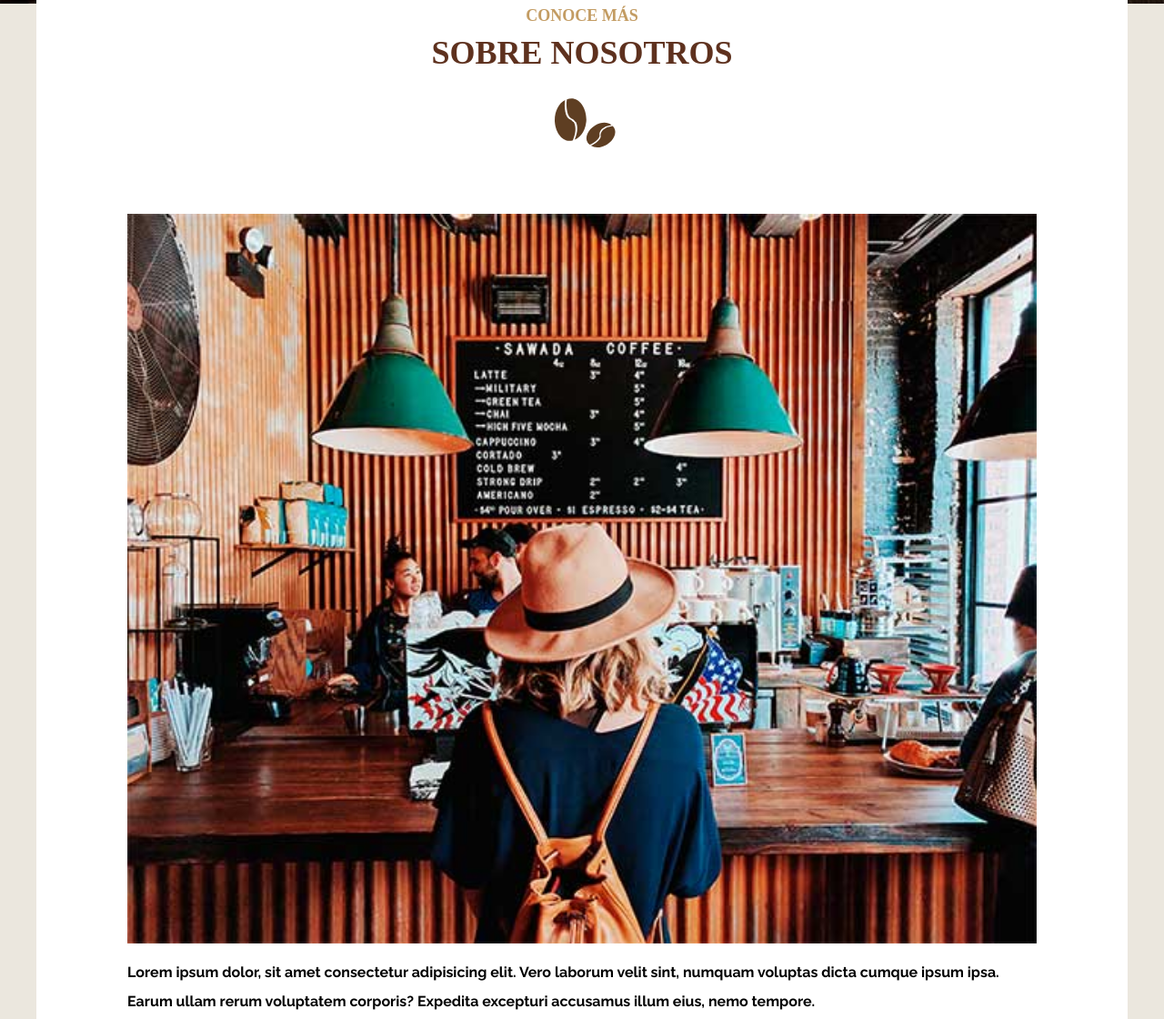
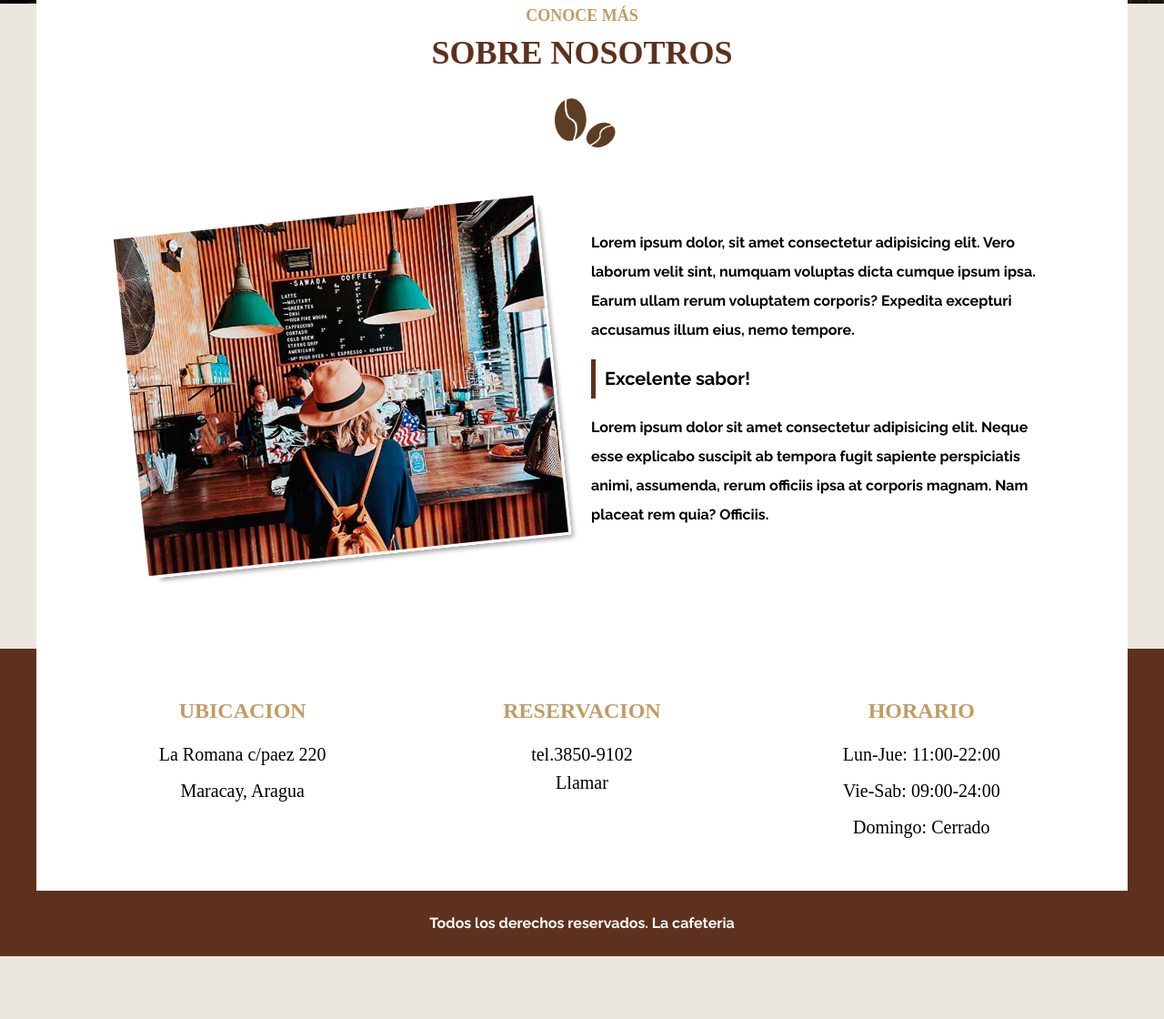
Before and after one commit to Duglianny/proyecto-cafeteria, a website: page nosotros.html in a window 1280 px wide. Shown: the part 696-1816 px from the top of the page at 91% size. After the commit the page ends 1747 px from the top, so only its background shows below. Drawn offline with Linux system fonts and the light colour scheme; files whose address does not match are found by name; a web font is replaced by a local one.

Commit message:
merge a explanation

```diff
--- a/src/scss/app.scss
+++ b/src/scss/app.scss
@@ -2,3 +2,4 @@
 @use './header';
 @use './footer';
 @use 'inicio';
+@use './internas';
--- /dev/null
+++ b/src/scss/internas/_index.scss
@@ -0,0 +1 @@
+@forward './nosotros';
--- /dev/null
+++ b/src/scss/internas/_nosotros.scss
@@ -0,0 +1,38 @@
+@use 'base/variables' as v;
+@use 'base/mixins' as m;
+
+.contenido-nosotros{
+  @include m.tablet{
+    @include m.grid(2, 2rem);
+  }
+
+  .imagen{
+
+    margin-bottom: 5rem;
+
+    @include m.tablet{
+      margin-right: 2rem;
+      margin-bottom: 0;
+    }
+
+
+    img{
+      transform: rotate(-6deg);
+      border: 3px solid v.$blaco;
+      box-shadow: 9px 10px 5px -7px rgb(0 0 0 / .35);
+
+
+    }
+  }
+
+  .texto{
+
+
+    blockquote{
+      margin: 0;
+      padding: 1rem;
+      border-left: .5rem solid v.$primario;
+      font-size: 2rem;
+    }
+  }
+}
```
Also changed, not shown: build/css/app.css.
